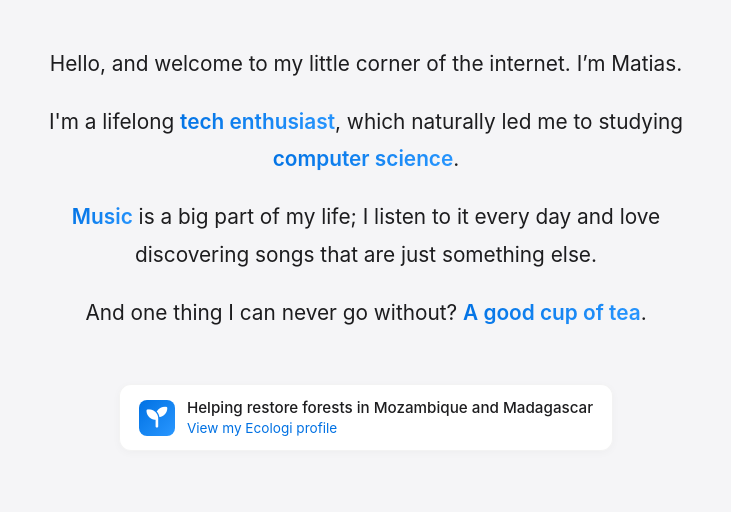
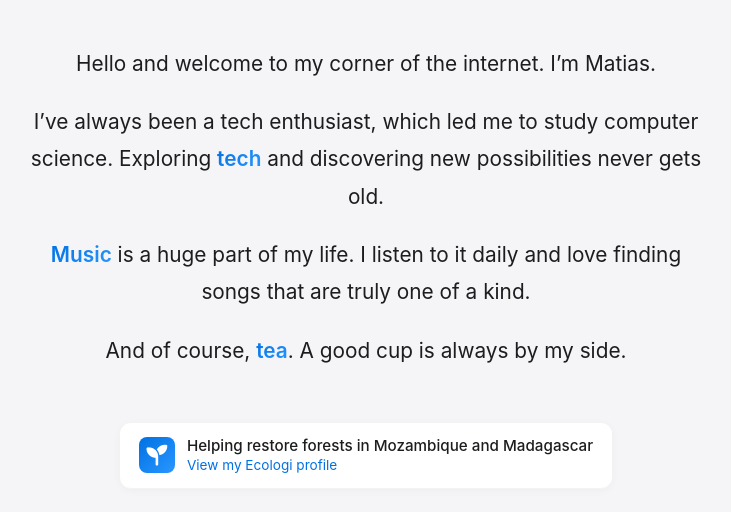
Before and after one commit to matias-damian/website, a plain HTML site: page index.html in a window 1280 px wide. Shown: the part 199-711 px from the top of the page, without its empty margins (274-1005 px from the left). Drawn offline with Linux system fonts and the light colour scheme.

Commit message:
Update index.html

```diff
--- a/index.html
+++ b/index.html
@@ -303,11 +303,11 @@
 				<div class="title">20 years old</div>
 			</header>
 			<section class="bio-section">
-				<p>Hello, and welcome to my little corner of the internet. I’m Matias.</p>
-				<p>I'm a lifelong <span class="highlight">tech enthusiast</span>, which naturally led me to studying <span class="highlight">computer science</span>.</p>
-				<p><span class="highlight">Music</span> is a big part of my life; I listen to it every day and love discovering songs that are just something else.</p>
-				<p>And one thing I can never go without? <span class="highlight">A good cup of tea</span>.</p>
-				<div class="ecologi-container">
+			    <p>Hello and welcome to my corner of the internet. I’m Matias.</p>
+<p>I’ve always been a tech enthusiast, which led me to study computer science. Exploring <span class="highlight">tech</span> and discovering new possibilities never gets old.</p>
+<p><span class="highlight">Music</span> is a huge part of my life. I listen to it daily and love finding songs that are truly one of a kind.</p>
+<p>And of course,  <span class="highlight">tea</span>. A good cup is always by my side.</p>
+		<div class="ecologi-container">
 					<div class="ecologi-box">
 						<a href="https://ecologi.com/matias" class="ecologi-link" target="_blank">
 							<div class="ecologi-icon">
```
